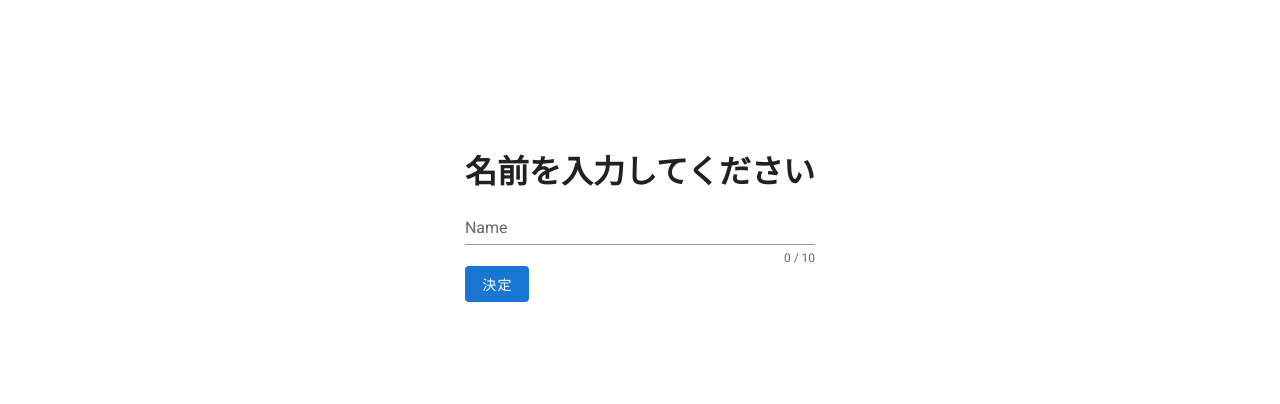
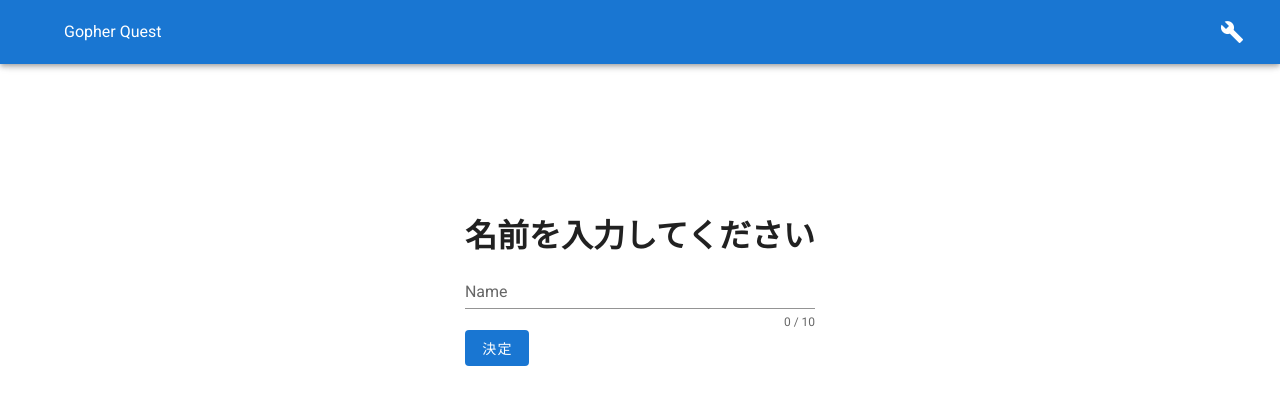
Before and after one commit to shou-watanabe/vue-gacha, a Vue app: page / in a window 1280 px wide. Shown: the top 404 px of the page. Built offline with nearby package versions, Linux system fonts and the light colour scheme.

Commit message:
:memo: AppBarのコンポーネント化

```diff
--- a/src/views/LoginPage.vue
+++ b/src/views/LoginPage.vue
@@ -1,5 +1,6 @@
 <template>
   <div>
+    <AppBar />
     <v-container>
       <v-row justify="center" class="align-center" style="height: 450px">
         <BaseForm ref="form">
@@ -26,12 +27,14 @@
 import Vue from "vue";
 import axios from "axios";
 import BaseForm from "@/components/bases/BaseForm.vue";
+import AppBar from "@/components/commons/AppBar.vue";
 import { UserState } from "@/store/index";
 
 export default Vue.extend({
   name: "LoginPage",
   components: {
     BaseForm,
+    AppBar,
   },
   data: () => ({
     name: "",
```
